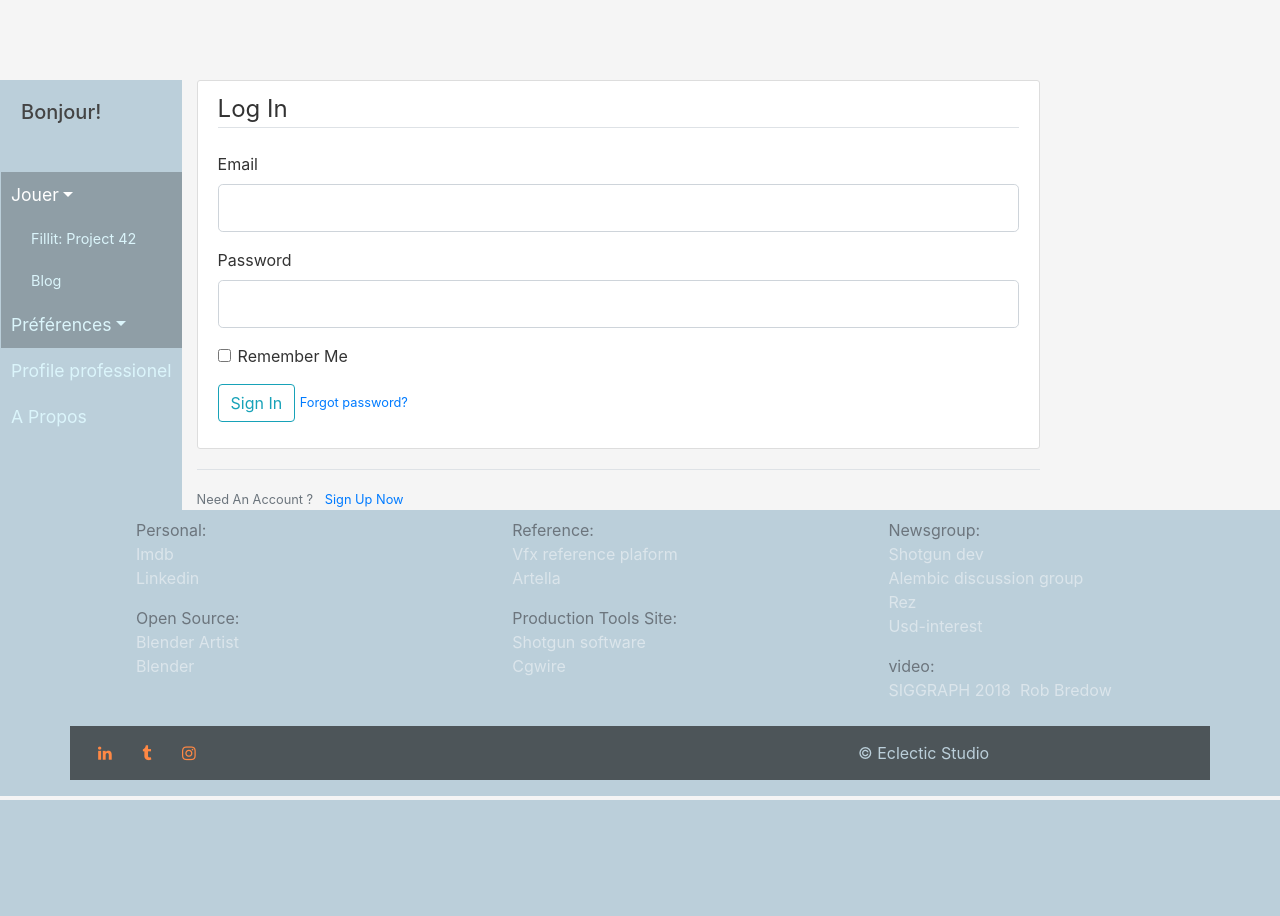
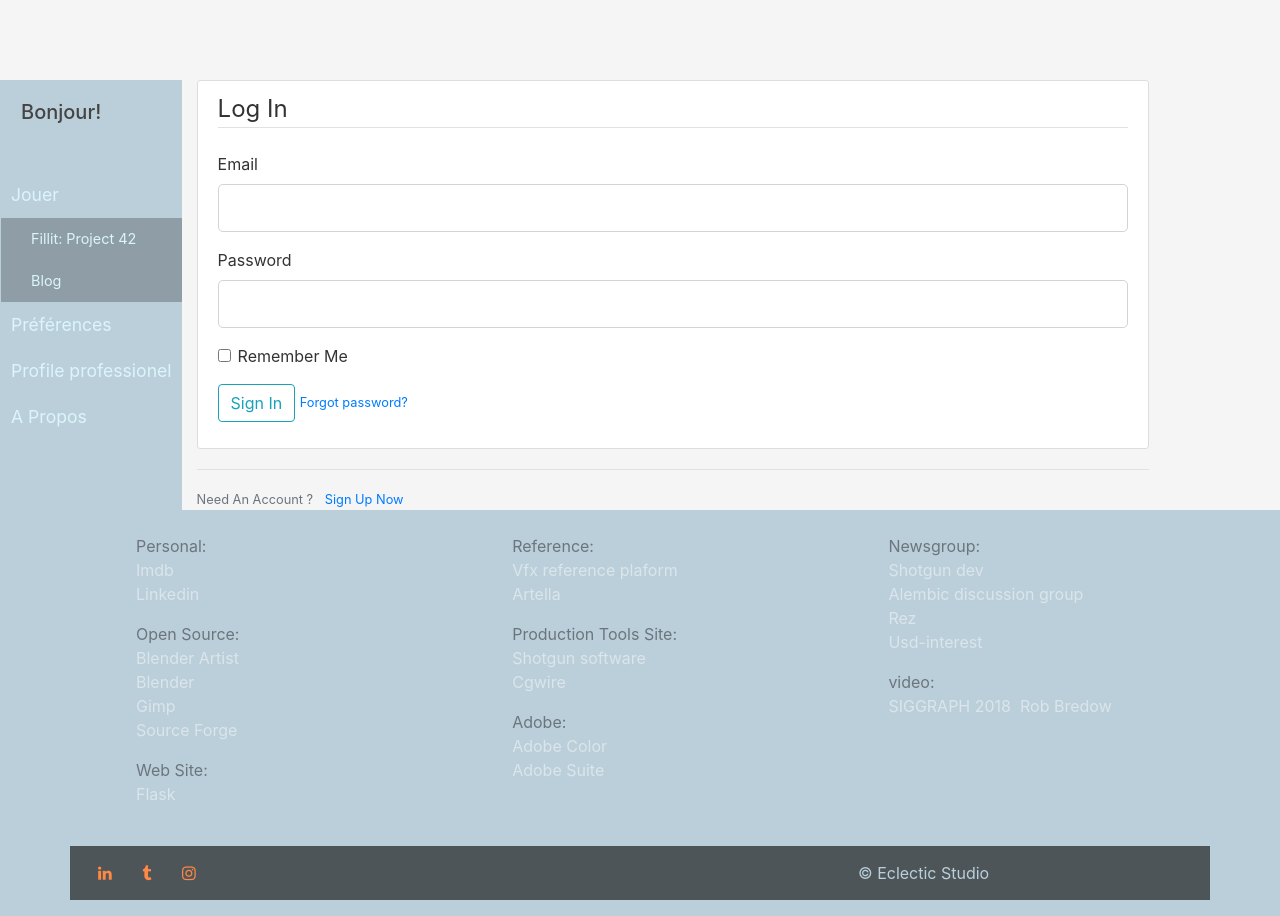
Before and after one commit to erictexier/tetriminos, a Flask app: a page that uses erictexier.online/base_site/templates/main/footer.html in a window 1280 px wide. Before the commit the page ends 800 px from the top, so only its background shows below. Run offline with Flask 2, Linux system fonts and the light colour scheme; some libraries are stand-ins or nearby versions.

Commit message:
clean up flask import and update the footer

```diff
--- a/erictexier.online/base_site/static/main.css
+++ b/erictexier.online/base_site/static/main.css
@@ -145,7 +145,7 @@ font-size: 2.5rem;
 
 #sidebar ul.components {
     padding: 20px 0;
-    border-bottom: 0px solid #47748b;
+
 }
 
 #sidebar ul p {
@@ -163,10 +163,6 @@ font-size: 2.5rem;
     color: #ffffff;
 }
 
-#sidebar ul li.active > a, a[aria-expanded="true"] {
-    color: #ffffff;
-    background: #8F9EA6;
-}
 ul ul a {
     font-size: 0.9em !important;
     padding-left: 30px !important;
--- a/erictexier.online/base_site/templates/main/footer.html
+++ b/erictexier.online/base_site/templates/main/footer.html
@@ -1,5 +1,5 @@
 <footer class="footer page-footer font-small bg-steel-light">
-    <div class="container py-2 mr-1">
+    <div class="container py-4 mr-1">
         <div class="row">
             <div class="column" style="float:left;width:33%">
                 <div class="text-muted">
@@ -9,12 +9,17 @@
                     </p>
                     <p>Open Source:<br />
                         <a class="link" target="_blank" href="https://blenderartists.org">Blender Artist </a><br />
-                        <a class="link" target="_blank" href="https://www.blender.org">Blender</a>
+                        <a class="link" target="_blank" href="https://www.blender.org">Blender</a><br />
+                        <a class="link" target="_blank" href="https://www.gimp.org">Gimp</a><br />
+                        <a class="link" target="_blank" href="https://sourceforge.net/directory/graphics/graphics">Source Forge</a>
+                    </p>
+                    <p>Web Site:<br />
+                        <a class="link" target="_blank" href="https://palletsprojects.com/p/flask">Flask</a><br />
                     </p>
                 </div>
             </div> <!-- column -->
 
-            <div class="column" style="float:left;width:33%">
+            <div class="column" style="width:33%">
 
                 <div class="text-muted">
                     <p>Reference:<br />
@@ -25,11 +30,15 @@
                         <a class="link" target="_blank" href="https://www.shotgunsoftware.com/">Shotgun software</a><br />
                         <a class="link" target="_blank" href="https://www.cg-wire.com">Cgwire</a>
                     </p>
+                    <p>Adobe:<br />
+                        <a class="link" target="_blank" href="https://color.adobe.com/create">Adobe Color</a><br />
+                        <a class="link" target="_blank" href="https://www.adobe.com/index2.html">Adobe Suite</a>
+                    </p>
                 </div>
 
             </div> <!-- column -->
 
-            <div class="column" style="float:left;width:33%">
+            <div class="column" style="width:33%">
 
                 <div class="text-muted">
                     <p>Newsgroup:<br />
--- a/erictexier.online/base_site/templates/main/layout.html
+++ b/erictexier.online/base_site/templates/main/layout.html
@@ -22,7 +22,7 @@
         <main class="container_wrapper">
             <div class="row">
                 {% include "main/sidebar.html" %}
-                <div class="col-md-8">
+                <div class="col-md-9 mr-0">
                     {% with messages = get_flashed_messages(with_categories=true) %}
                         {% if messages %}
                             {% for category, message in messages %}
@@ -35,7 +35,7 @@
                     {% block content %}{% endblock %}
                 </div>
             </div>
-            <div id="footer" class="container">
+            <div id="footer" class="container.fluid">
                 {% include "main/footer.html" %}
             </div>
 
--- a/erictexier.online/base_site/templates/main/sidebar.html
+++ b/erictexier.online/base_site/templates/main/sidebar.html
@@ -5,10 +5,10 @@
 
     <ul class="list-unstyled components ml-3">
         <li class="active in">
-            <a  href="#homeSubmenu" data-toggle="collapse" id="goofy" aria-expanded="true" class="dropdown-toggle" >Jouer</a>
-            <ul class="collapse show list-unstyled active" id="homeSubmenu">
+            <a  class="nav-item nav-link" href="#homeSubmenu" data-toggle="collapse" id="goofy" aria-expanded="false" class="dropdown-toggle" >Jouer</a>
+            <ul class="collapse show list-unstyled" id="homeSubmenu">
                 <li>
-                    <a href="{{ url_for('fillit.fillit_route') }}" >Fillit: Project 42</a>
+                    <a class="nav-item nav-link" href="{{ url_for('fillit.fillit_route') }}" >Fillit: Project 42</a>
                 </li>
                 <li>
                     <a class="nav-item nav-link" href="{{ url_for('main.home') }}">Blog</a>
@@ -16,21 +16,21 @@
             </ul>
         </li>
         <li>
-            <a href="#pageSubmenu" data-toggle="collapse" aria-expanded="true" class="dropdown-toggle">Préférences</a>
+            <a class="nav-item nav-link" href="#pageSubmenu" data-toggle="collapse" aria-expanded="false" class="dropdown-toggle">Préférences</a>
             <ul class="collapse list-unstyled" id="pageSubmenu">
                 <li>
-                    <a href="#">Not Done:</a>
+                    <a class="nav-item nav-link" href="#">Not Done:</a>
                 </li>
                 <li>
-                    <a href="#">Dynamically Allocated</a>
+                    <a class="nav-item nav-link" href="#">Dynamically Allocated</a>
                 </li>
                 <li>
-                    <a href="#">END</a>
+                    <a class="nav-item nav-link" href="#">END</a>
                 </li>
             </ul>
         </li>
         <li>
-            <a href="https://www.linkedin.com/in/erictexier/" target="_blank">Profile professionel</a>
+            <a class="nav-item nav-link" href="https://www.linkedin.com/in/erictexier/" target="_blank">Profile professionel</a>
         </li>
         <li>
             <a class="nav-item nav-link" href="{{ url_for('main.about') }}">A Propos</a>
--- a/erictexier.online/base_site/users/routes.py
+++ b/erictexier.online/base_site/users/routes.py
@@ -1,112 +1,113 @@
 import os
-from flask import Blueprint
-from flask import render_template, url_for, flash, redirect, request
-from flask_login import login_user, current_user, logout_user, login_required
+import flask
+import flask_login
+
 from base_site import db
 from base_site import bcrypt
-from base_site.models import User, Post
+from base_site.models import User
+from base_site.models import Post
 from base_site.users.utils import save_picture
 from base_site.users.utils import send_reset_email
 from base_site.users.forms import RegistrationForm, LoginForm, UpdateAccountForm
 from base_site.users.forms import RequestResetForm, ResetPasswordForm
 
-users = Blueprint('users',__name__)
+users = flask.Blueprint('users',__name__)
 
 @users.route("/register", methods=['GET','POST'])
 def register():
-    if current_user.is_authenticated:
-        return redirect(url_for('main.home'))
+    if flask_login.current_user.is_authenticated:
+        return redirect(flask.url_for('main.home'))
     form = RegistrationForm()
     if form.validate_on_submit():
         hashed_password = bcrypt.generate_password_hash(form.password.data).decode('utf-8')
         user = User(username=form.username.data, email=form.email.data, password=hashed_password)
         db.session.add(user)
         db.session.commit()
-        flash('Your account has been created! You are now able to log in', 'success')
-        return redirect(url_for('users.login'))
-    return render_template("users/register.html", title='Register', form = form)
+        flask.flash('Your account has been created! You are now able to log in', 'success')
+        return flask.redirect(flask.url_for('users.login'))
+    return flask.render_template("users/register.html", title='Register', form = form)
 
 @users.route("/login", methods=['GET','POST'])
 def login():
-    if current_user.is_authenticated:
-        return redirect(url_for('main.home'))
+    if flask_login.current_user.is_authenticated:
+        return redirect(flask.url_for('main.home'))
     form = LoginForm()
     if form.validate_on_submit():
         user = User.query.filter_by(email=form.email.data).first()
         if user and bcrypt.check_password_hash(user.password, form.password.data):
-            login_user(user, remember=form.remember.data)
-            next_page = request.args.get('next')
-            return redirect(next_page) if next_page else redirect(url_for('main.home'))
+            flask_login.login_user(user, remember=form.remember.data)
+            next_page = flask.request.args.get('next')
+            return flask.redirect(next_page) if next_page else flask.redirect(flask.url_for('main.home'))
         else:
-            flash('Login unsuccessful, Please check your email and password!','danger')
+            flask.flash('Login unsuccessful, Please check your email and password!','danger')
 
-    return render_template("users/login.html", title='Login', form = form)
+    return flask.render_template("users/login.html", title='Login', form = form)
 
 @users.route("/logout")
-@login_required
+@flask_login.login_required
 def logout():
-    logout_user()
-    return redirect(url_for('main.home'))
+    flask_login.logout_user()
+    return flask.redirect(flask.url_for('main.home'))
 
 @users.route("/account", methods=['GET','POST'])
-@login_required
+@flask_login.login_required
 def account():
     form = UpdateAccountForm()
     if form.validate_on_submit():
         if form.picture.data:
             picture_file = save_picture(form.picture.data)
-            current_user.image_file = picture_file
-        current_user.username = form.username.data
-        current_user.email = form.email.data
+            flask_login.current_user.image_file = picture_file
+        flask_login.current_user.username = form.username.data
+        flask_login.current_user.email = form.email.data
 
         db.session.commit()
-        flash('Your account has been updated!', 'success')
-        return redirect(url_for('users.account'))
-    elif request.method == 'GET':
-        form.username.data = current_user.username
-        form.email.data = current_user.email
-    image_file = url_for('static', filename = os.path.join('profile_pics',
-                                                            current_user.image_file))
-    return render_template('users/account.html',
+        flask.flash('Your account has been updated!', 'success')
+        return flask.redirect(flask.url_for('users.account'))
+    elif flask.request.method == 'GET':
+        form.username.data = flask_login.current_user.username
+        form.email.data = flask_login.current_user.email
+    image_file = flask.url_for('static', filename = os.path.join('profile_pics',
+                                                            flask_login.current_user.image_file))
+    return flask.render_template('users/account.html',
                             title='Account',
                             image_file = image_file,
                             form = form)
 
 @users.route("/user/<string:username>")
 def user_posts(username):
-    page = request.args.get('page',1, type=int)
+    page = flask.request.args.get('page',1, type=int)
     user = User.query.filter_by(username = username).first_or_404()
     posts = Post.query.filter_by(author=user)\
         .order_by(Post.date_posted.desc())\
         .paginate(page = page, per_page=5)
-    return render_template("posts/user_posts.html", title = 'user_posts', posts = posts, user = user)
+    return flask.render_template("posts/user_posts.html", title = 'user_posts', posts = posts, user = user)
 
 @users.route("/reset_password", methods=['GET','POST'])
 def reset_request():
-    if current_user.is_authenticated:
-        return redirect(url_for('main.home'))
+    if flask_login.current_user.is_authenticated:
+        return flask.redirect(flask.url_for('main.home'))
     form = RequestResetForm()
     if form.validate_on_submit():
         user = User.query.filter_by(email=form.email.data).first()
         send_reset_email(user)
-        flash('An email has been sent with instructions to reset your password', 'info')
-        return redirect(url_for('users.login'))
-    return render_template('users/reset_request.html', title='Reset Password', form = form)
+        flask.flash('An email has been sent with instructions to reset your password', 'info')
+        return flask.redirect(flask.url_for('users.login'))
+    return flask.render_template('users/reset_request.html', title='Reset Password', form = form)
 
 @users.route("/reset_password/<token>", methods=['GET','POST'])
 def reset_token():
-    if current_user.is_authenticated:
-        return redirect(url_for('main.home'))
+    if flask_login.current_user.is_authenticated:
+        return flask.redirect(flask.url_for('main.home'))
     user = User.verify_reset_token(token)
     if user is None:
         flash('That is an invalid or expired token', 'warning')
-        return redirect(url_for('users.reset_request'))
+        return flask.redirect(flask.url_for('users.reset_request'))
     form = ResetPasswordForm()
     if form.validate_on_submit():
         hashed_password = bcrypt.generate_password_hash(form.password.data).decode('utf-8')
         user.password = hashed_password
         db.session.commit()
-        flash('Your password has been updated! You are now able to log in', 'success')
-        return redirect(url_for('users.login'))
+        flask.flash('Your password has been updated! You are now able to log in', 'success')
+        return flask.redirect(flask.url_for('users.login'))
 
-    return render_template('users/reset_token.html', title='Reset Password', form = form)
+    return flask.render_template('users/reset_token.html', title='Reset Password', form = form)
```
Also changed, not shown: erictexier.online/base_site/errors/handlers.py (+5 -5 lines), erictexier.online/base_site/fillit/routes.py (+26 -28 lines), erictexier.online/base_site/main/routes.py (+7 -6 lines), erictexier.online/base_site/posts/routes.py (+14 -15 lines), erictexier.online/base_site/templates/main/about.html (+6 -1 lines).
